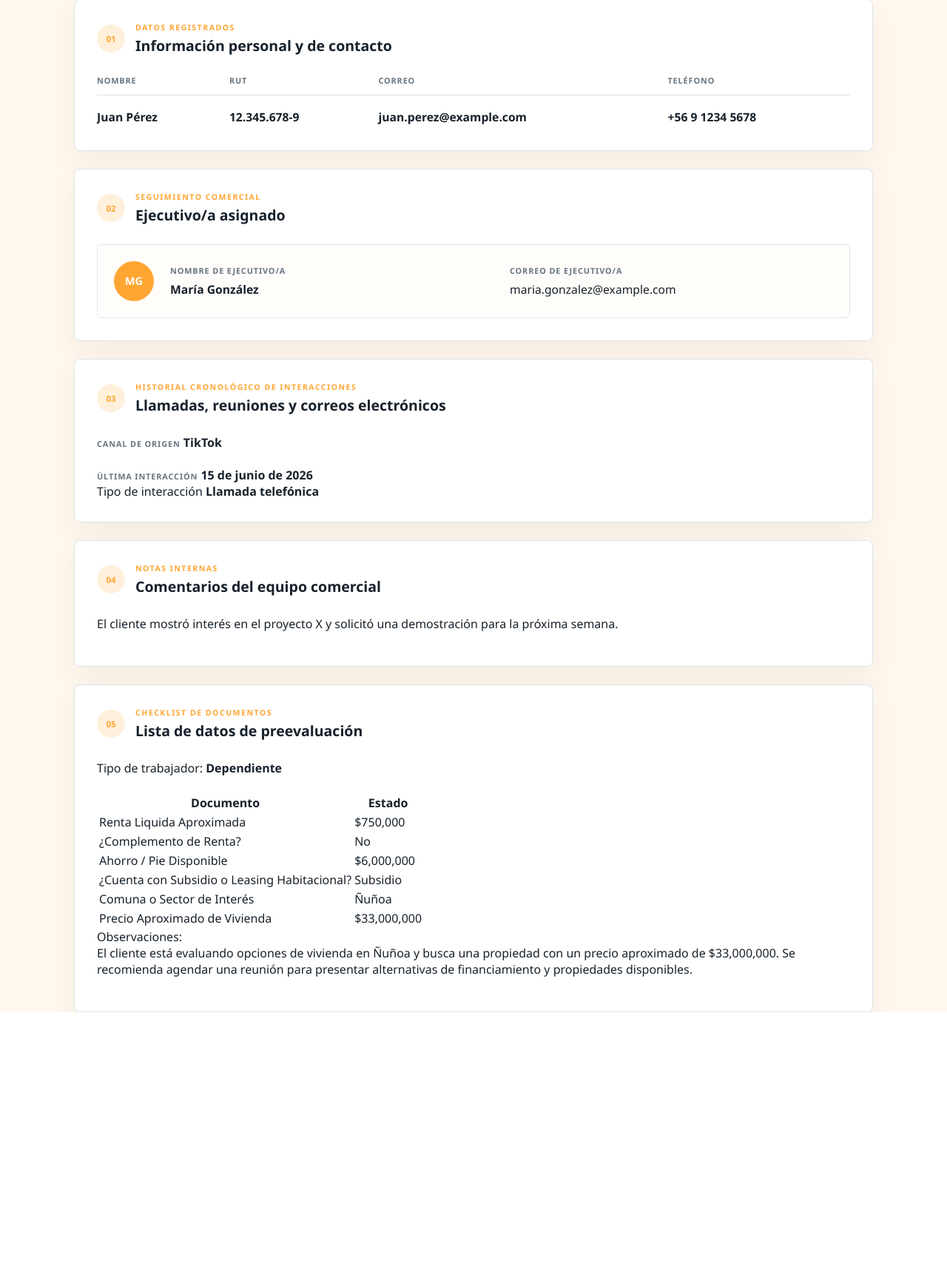
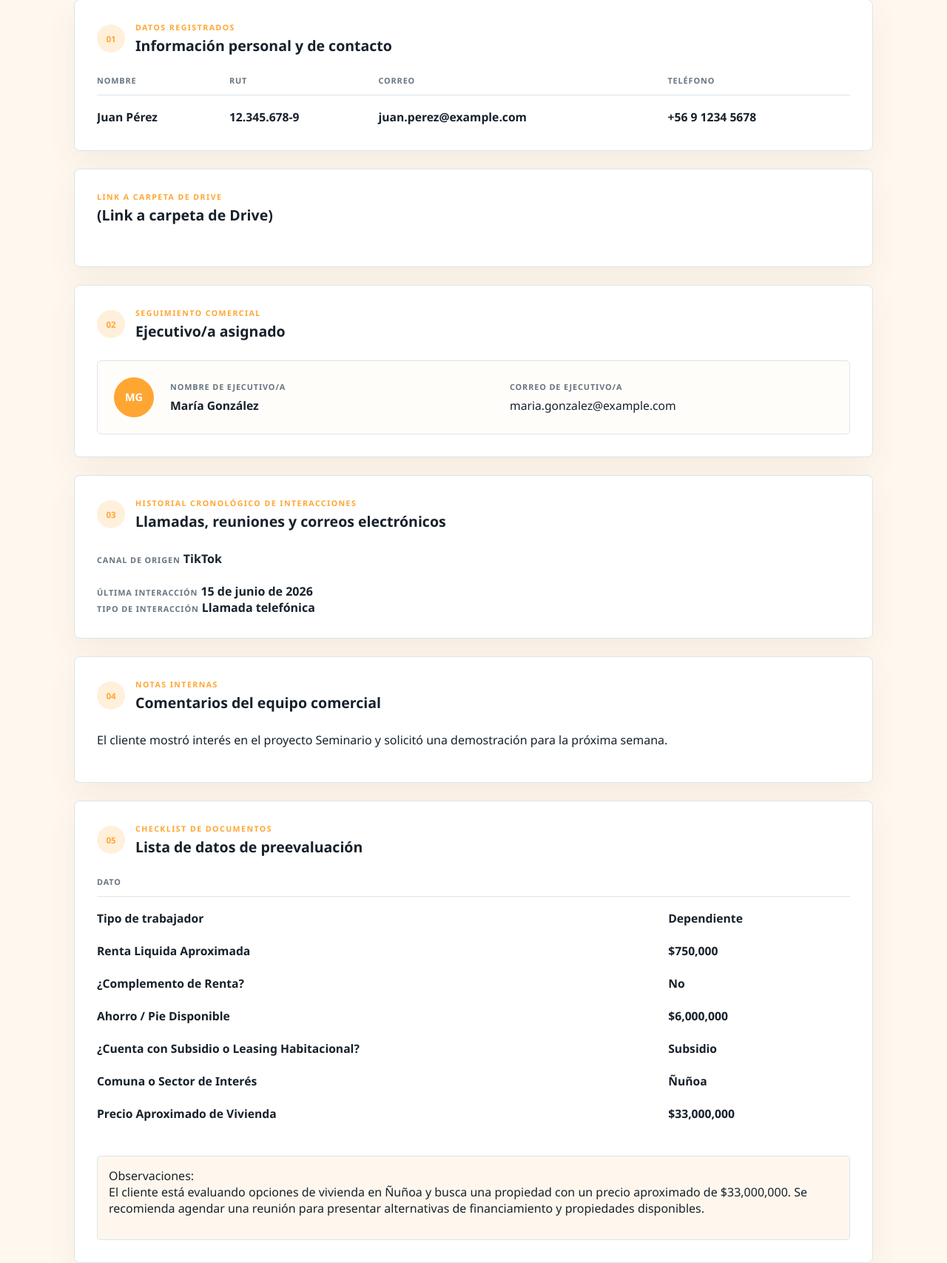
Before and after one commit to FelipeMeza1/prototipo_cngestion, a Django app: page /perfil-cliente/ in a window 1280 px wide. Shown: the part 219-1926 px from the top of the page at 74% size. Before the commit the page ends 1587 px from the top, so only its background shows below. Run offline with Django 5.2, Linux system fonts and the light colour scheme.

Commit message:
mas detalles

```diff
--- a/interfaz/static/css/estilos.css
+++ b/interfaz/static/css/estilos.css
@@ -330,4 +330,14 @@ label {
         padding-top: 16px;
         border-top: 1px solid var(--line);
     }
+
+
 }
+
+.observations {
+        margin-top: 20px;
+        padding: 15px;
+        border: 1px solid var(--line);
+        border-radius: 5px;
+        background-color: rgba(255, 240, 220, 0.5);
+    }
--- a/interfaz/templates/core/perfil_cliente.html
+++ b/interfaz/templates/core/perfil_cliente.html
@@ -49,6 +49,15 @@
             </div>
         </section>
 
+        <section  class="profile-section">
+            <div class="section-heading">
+                <div>
+                    <p class="section-kicker">Link a carpeta de Drive</p>
+                    <h2>(Link a carpeta de Drive)</h2>
+                </div>
+            </div>
+        </section>
+
         <section class="profile-section" aria-labelledby="executive-title">
             <div class="section-heading">
                 <div class="section-icon" aria-hidden="true">02</div>
@@ -90,7 +99,7 @@
                 <span class="detail-label">Última interacción</span>
                 <strong>15 de junio de 2026</strong>
                 <br>
-                <span class="interaction-type">Tipo de interacción</span>
+                <span class="detail-label">Tipo de interacción</span>
                 <strong>Llamada telefónica</strong>
             </div>
         </section>
@@ -105,7 +114,7 @@
             </div>
 
             <div class="notes">
-                <p>El cliente mostró interés en el proyecto X y solicitó una demostración para la próxima semana.</p>
+                <p>El cliente mostró interés en el proyecto Seminario y solicitó una demostración para la próxima semana.</p>
             </div>
         </section>
 
@@ -119,17 +128,18 @@
             </div>
 
             <div class="actions">
-                <span>Tipo de trabajador:</span>
-                <strong>Dependiente</strong>
-                <br> <br>
-                <table class="actions-table">
+                <table class="profile-table">
                     <thead>
                         <tr>
-                            <th>Documento</th>
-                            <th>Estado</th>
+                            <th>Dato</th>
+                            <th></th>
                         </tr>
                     </thead>
                     <tbody>
+                        <tr>
+                            <td>Tipo de trabajador</td>
+                            <td>Dependiente</td>
+                        </tr>
                         <tr>
                             <td>Renta Liquida Aproximada</td>
                             <td>$750,000</td>
@@ -156,8 +166,11 @@
                         </tr>
                     </tbody>
                 </table>
-                <span>Observaciones:</span>
-                <p>El cliente está evaluando opciones de vivienda en Ñuñoa y busca una propiedad con un precio aproximado de $33,000,000. Se recomienda agendar una reunión para presentar alternativas de financiamiento y propiedades disponibles.</p>
+                <br>
+                <div class="observations">
+                    <span>Observaciones:</span>
+                    <p>El cliente está evaluando opciones de vivienda en Ñuñoa y busca una propiedad con un precio aproximado de $33,000,000. Se recomienda agendar una reunión para presentar alternativas de financiamiento y propiedades disponibles.</p>
+                </div>
             </div>
         </section>
     </main>
```
